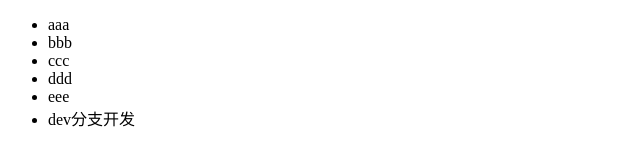
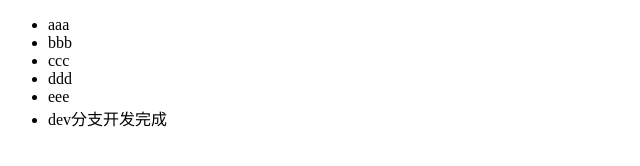
Before and after one commit to shojay/test, a plain HTML site: page index.html in a window 1280 px wide. Shown: the full height of the page, 0-640 px from the left. Drawn offline with Linux system fonts and the light colour scheme.

Commit message:
开发完毕v6

```diff
--- a/index.html
+++ b/index.html
@@ -14,7 +14,7 @@
     <li>ccc</li>
     <li>ddd</li>
     <li>eee</li>
-    <li>dev分支开发</li>
+    <li>dev分支开发完成</li>
 </ul>
 </body>
 </html>
```
